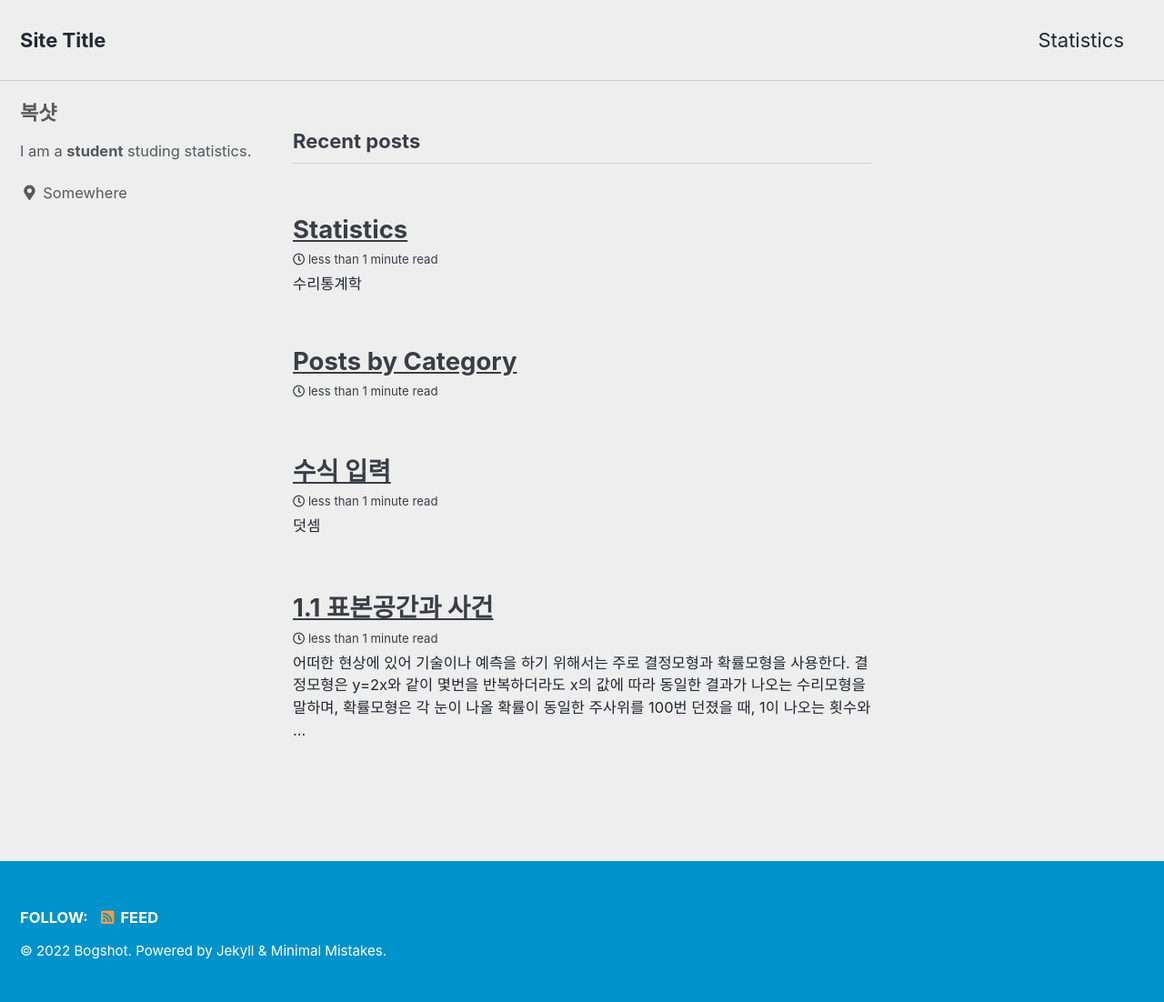
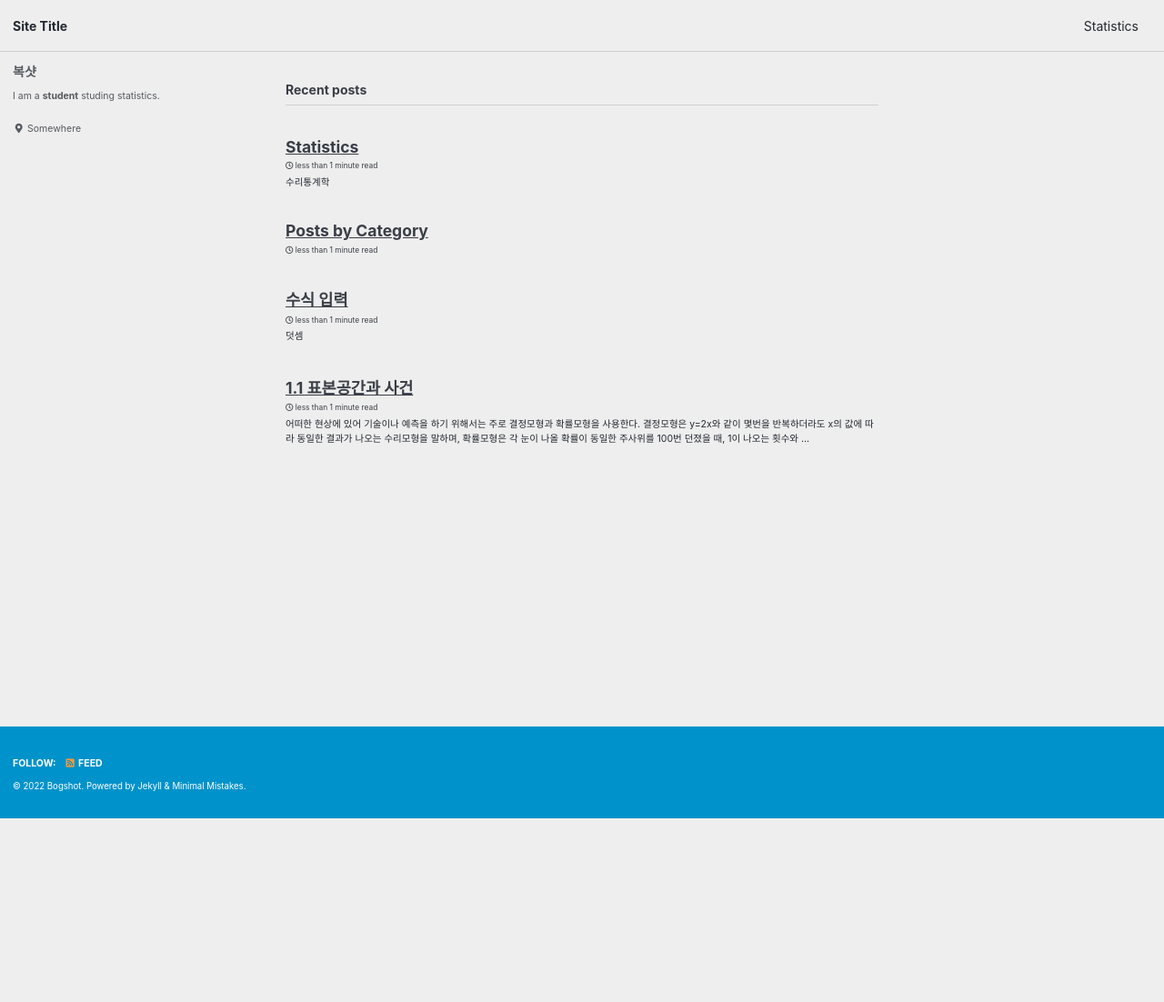
Before and after one commit to Bogshot/bogshot.github.io, a Jekyll site: the page built from index.html, in a window 1280 px wide. Shown: the whole page at 91% size. Built offline with Jekyll 4.4.1, drawn with Linux system fonts in a browser that asks for light colours; cached includes are drawn as plain includes; the list of posts is cut into pages by our own code; after the commit the page ends 900 px from its top, so only the background shows below that.

Commit message:
Update _reset.scss

```diff
--- a/_sass/minimal-mistakes/_reset.scss
+++ b/_sass/minimal-mistakes/_reset.scss
@@ -8,18 +8,18 @@ html {
   /* apply a natural box layout model to all elements */
   box-sizing: border-box;
   background-color: $background-color;
-  font-size: 16px;
+  font-size: 14px;
 
   @include breakpoint($medium) {
-    font-size: 18px;
+    font-size: 14px;
   }
 
   @include breakpoint($large) {
-    font-size: 20px;
+    font-size: 14px;
   }
 
   @include breakpoint($x-large) {
-    font-size: 22px;
+    font-size: 14px;
   }
 
   -webkit-text-size-adjust: 100%;
```
